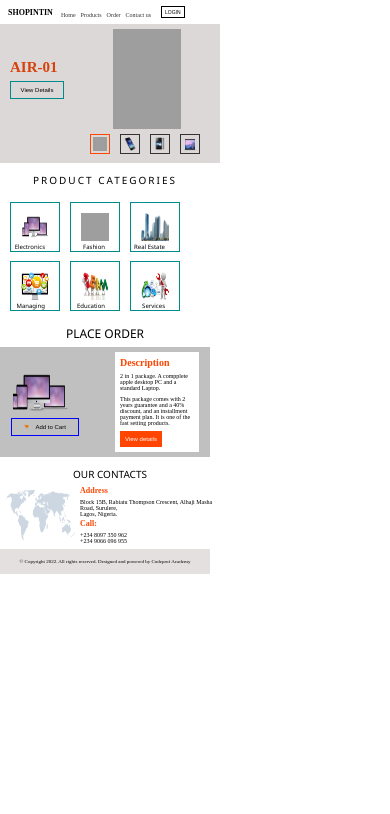
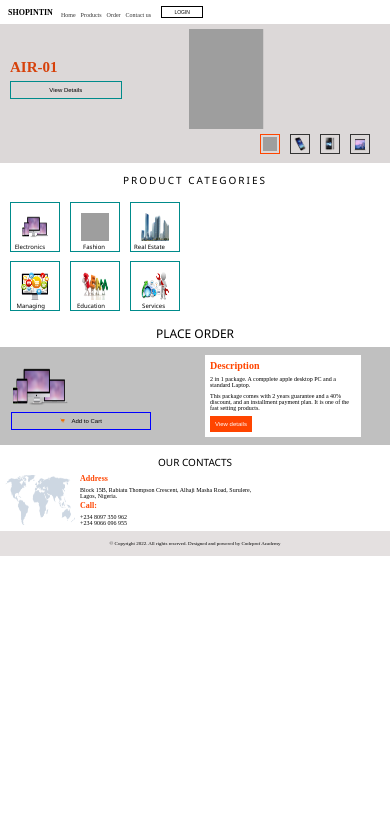
Before and after one commit to IgweCharles/product-website, a PHP site: page / in a window 390 px wide. Shown: the top 814 px of the page. Run offline with PHP 8.4, Linux system fonts and the light colour scheme; grey boxes are pictures that could not be loaded.

Commit message:
Add files via upload

```diff
--- a/style.css
+++ b/style.css
@@ -348,7 +348,7 @@ footer p{
         width: 100%;
     }
     header{
-        width: 220px;
+        width: 100%;
         display: flex;
         justify-content: flex-start;
         align-items: center;
@@ -388,7 +388,7 @@ footer p{
         background-color: silver;
     }
     .section1{
-        width: 220px;
+        width: 100%;
         display: flex;
         flex-direction: column;
         justify-content: space-between;
@@ -469,7 +469,7 @@ footer p{
         background-color: silver;
     }
     .section2{
-        width: 210px;
+        width: 100%;
         display: flex;
         flex-direction: column;
         justify-content: center;
@@ -523,7 +523,7 @@ footer p{
         font-weight: 100;
     }
     .section3{
-        width: 210px;
+        width: 100%;
         display: flex;
         flex-direction: column;
         justify-content: center;
@@ -610,7 +610,7 @@ footer p{
         background-color: silver;
     }
     .section4{
-        width: 220px;
+        width: 100%;
         display: flex;
         flex-direction: column;
         align-items: center;
@@ -656,7 +656,7 @@ footer p{
         font-weight: 100;
     }
     footer{
-        width: 210px;
+        width: 100%;
         display: flex;
         align-items: center;
         justify-content: center;
```
